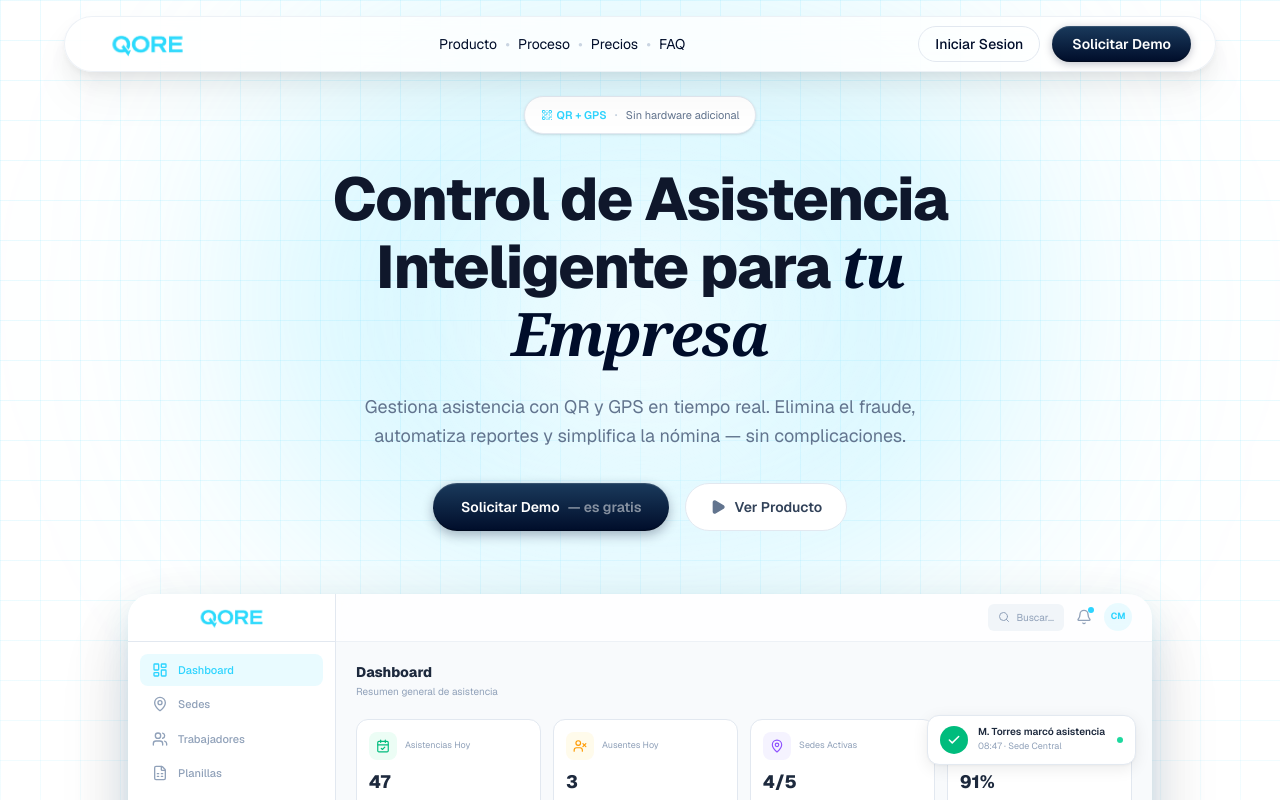
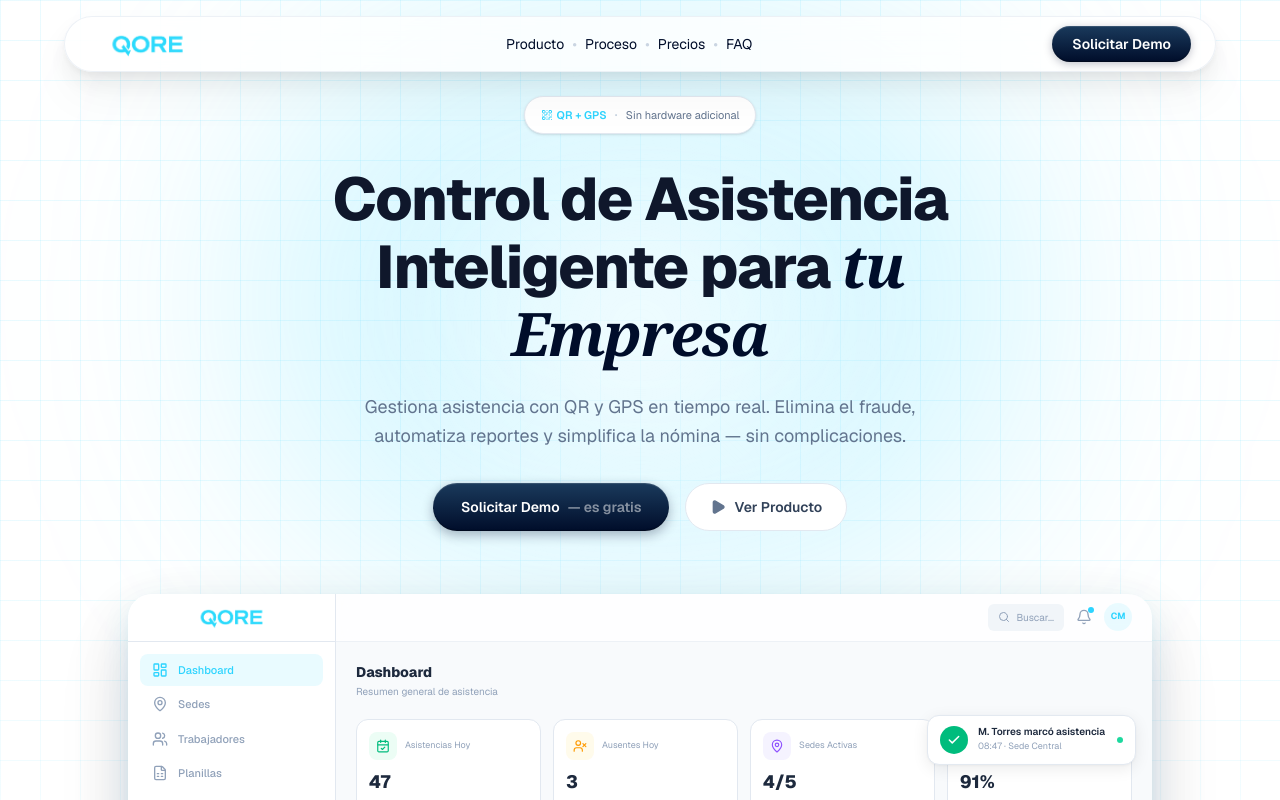
Before and after one commit to RenzoLenes/qore-saas, a Next.js app: page / in a window 1280 px wide. Shown: the top 800 px of the page. Built offline with nearby package versions, Linux system fonts and the light colour scheme.

Commit message:
fix: hide login button in landing nav while in waitlist

```diff
--- a/components/landing/Nav.tsx
+++ b/components/landing/Nav.tsx
@@ -4,6 +4,7 @@ import Image from 'next/image';
 import Link from 'next/link';
 import { motion, useReducedMotion } from 'framer-motion';
 import { NAV_LINKS } from '@/lib/landing-content';
+
 
 const navAnim = {
   hidden: { opacity: 0, y: -20 },
@@ -43,13 +44,7 @@ export default function Nav() {
           ))}
         </div>
 
-        <div className="flex items-center gap-3 ml-auto md:ml-0">
-          <Link
-            href="/login"
-            className="hidden sm:flex h-9 items-center rounded-full border border-slate-200 px-4 text-sm font-medium text-[#000d2a] hover:bg-slate-50 transition-colors"
-          >
-            Iniciar Sesion
-          </Link>
+        <div className="flex items-center ml-auto md:ml-0">
           <a
             href="#waitlist"
             className="flex h-9 items-center rounded-full px-5 text-sm font-semibold text-white transition-all hover:scale-[1.02] active:scale-[0.98]"
```
